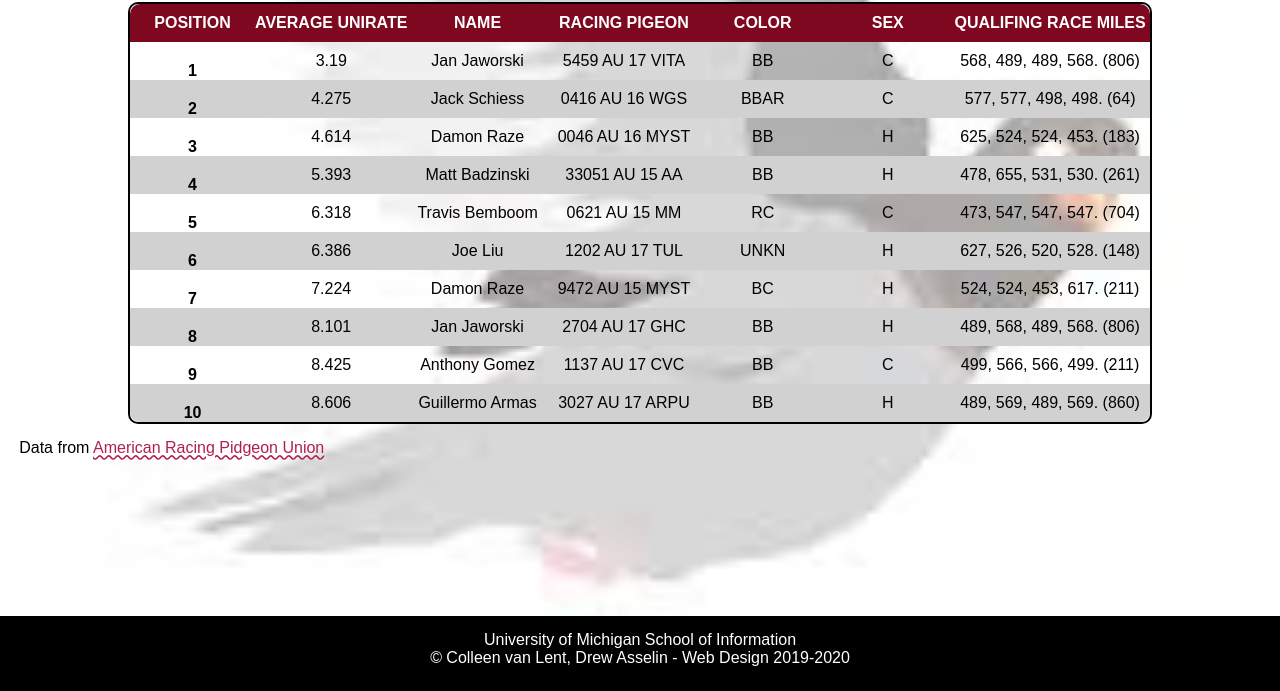
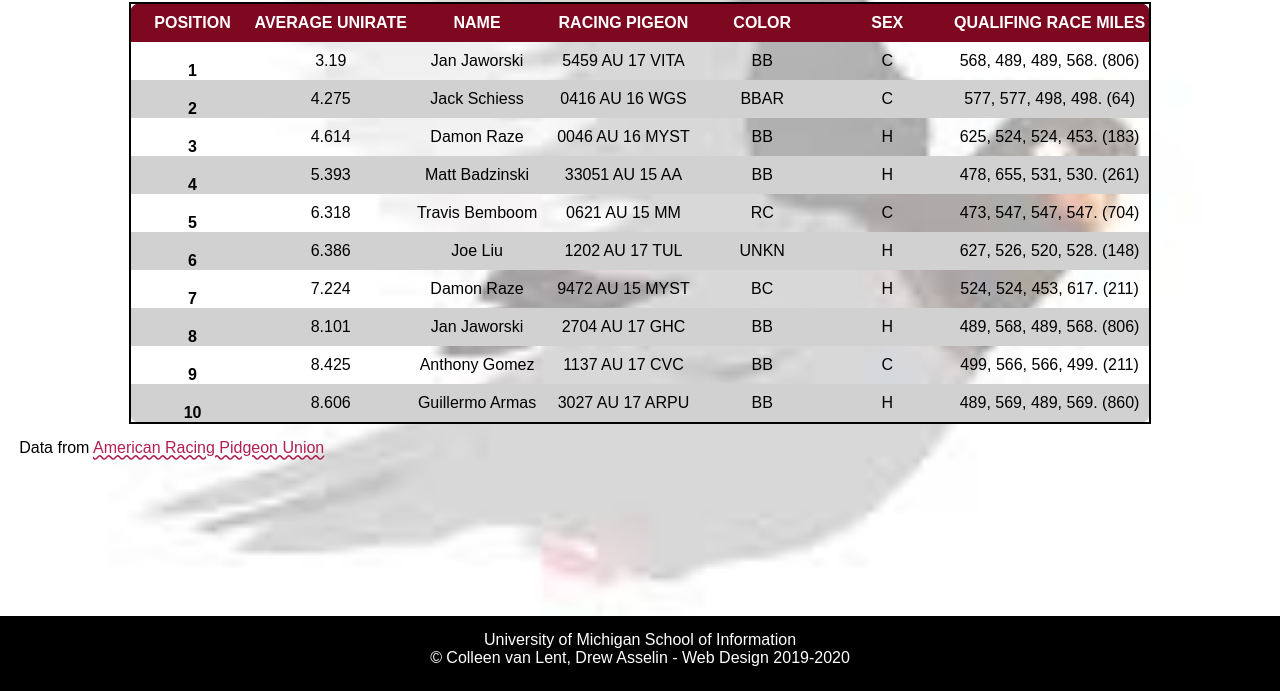
Before and after one commit to natran25/homework3, a plain HTML site: page index.html in a window 1280 px wide. Shown: the part 109-800 px from the top of the page. Drawn offline with Linux system fonts and the light colour scheme; a web font is replaced by a local one.

Commit message:
Update style.css

```diff
--- a/css/style.css
+++ b/css/style.css
@@ -52,6 +52,7 @@ table{
   margin-left: auto;
   margin-right: auto;
   border-radius: 10px;
+  border-collapse: collapse;
 }
 
 .colhead{
@@ -73,6 +74,11 @@ td{
   border-bottom: 2px;
   border-color: #000000;
   padding: 10px;
+}
+
+th {
+  border-bottom: 2px;
+  border-color: #000000;
 }
 
 tr:nth-child(even){
```
